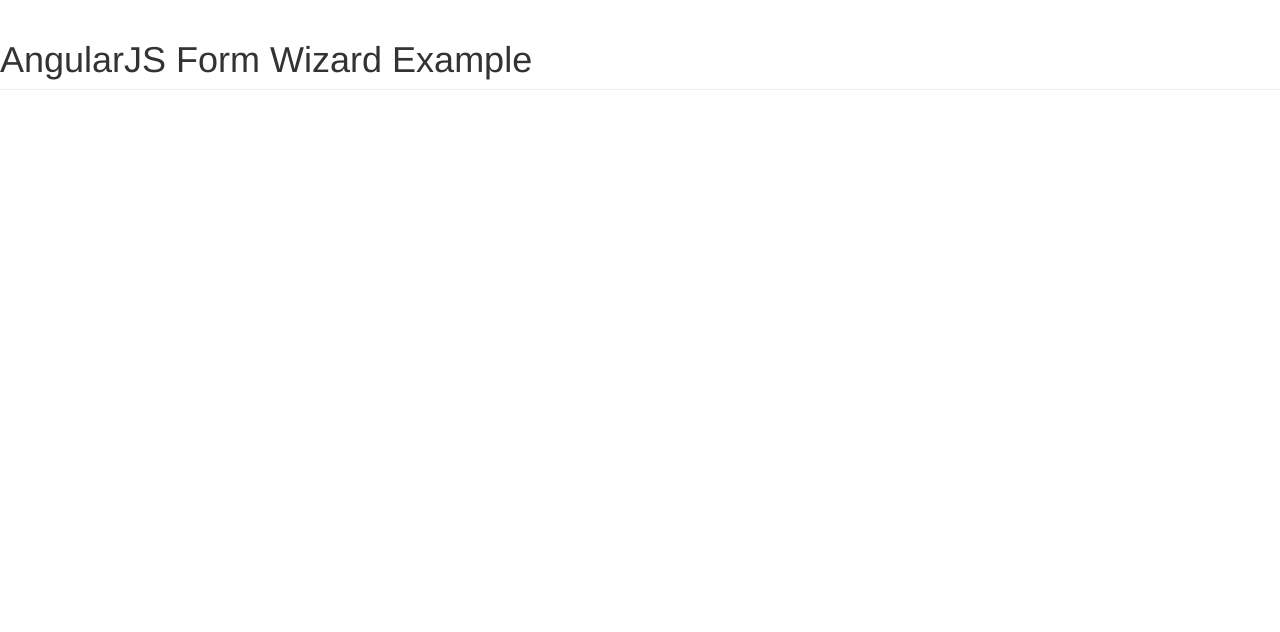
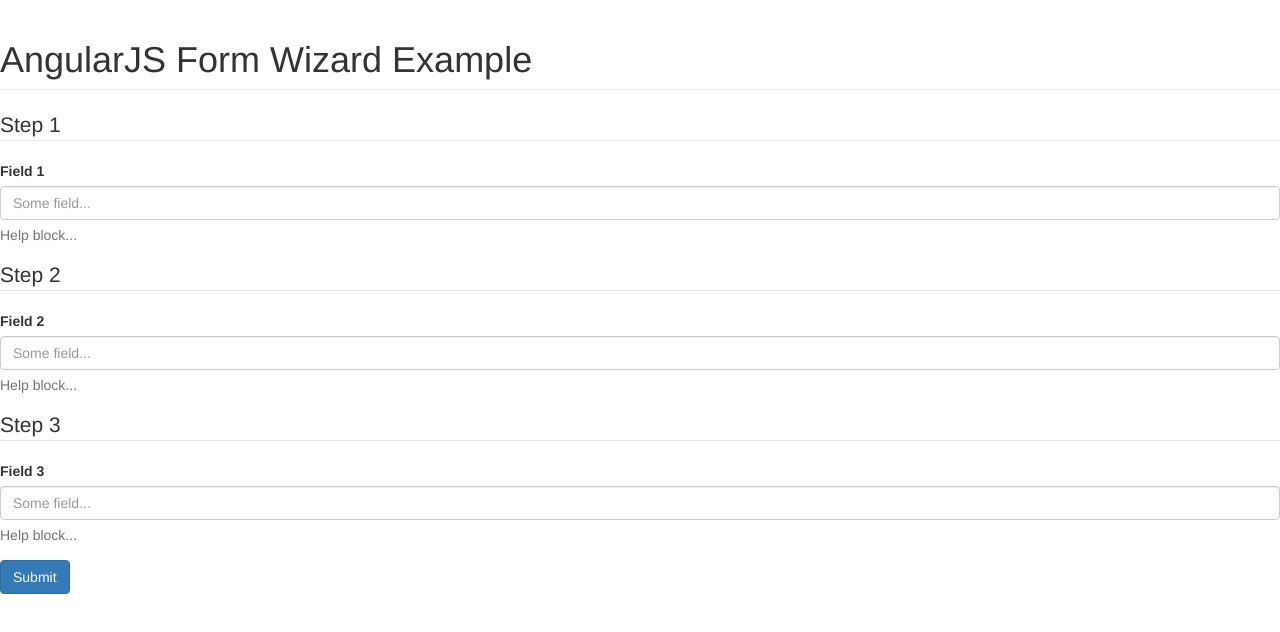
Before and after one commit to 74Labs/angular-form-wizard-directive, a plain HTML site: page example/index.html in a window 1280 px wide. Drawn offline with nearby package versions, Linux system fonts and the light colour scheme.

Commit message:
Update index.html

```diff
--- a/example/index.html
+++ b/example/index.html
@@ -7,7 +7,6 @@
     <link rel="icon" type="image/x-icon" href="/favicon.ico" />
     <link rel="shortcut icon" type="image/x-icon" href="/favicon.ico" />
     <link href="//cdnjs.cloudflare.com/ajax/libs/twitter-bootstrap/3.3.2/css/bootstrap.min.css" rel="stylesheet"/>
-    <link href="//cdnjs.cloudflare.com/ajax/libs/font-awesome/4.2.0/css/font-awesome.min.css" rel="stylesheet"/>
 </head>
 
 <body>
@@ -15,9 +14,44 @@
 
     <form-wizard>
 
+        <form name="someForm" novalidate>
+
+            <fieldset>
+                <legend>Step 1</legend>
+                    <div class="form-group" ng-class="{'has-error': someForm.field1.$invalid}">
+                        <label class="control-label">Field 1</label>
+                        <input type="text" name="field1" class="form-control" placeholder="Some field..."/>
+                        <p class="help-block">Help block...</p>
+                    </div>
+            </fieldset>
+
+            <fieldset>
+                <legend>Step 2</legend>
+                    <div class="form-group" ng-class="{'has-error': someForm.field2.$invalid}">
+                        <label class="control-label">Field 2</label>
+                        <input type="text" name="field2" class="form-control" placeholder="Some field..."/>
+                        <p class="help-block">Help block...</p>
+                    </div>
+            </fieldset>
+
+            <fieldset>
+                <legend>Step 3</legend>
+                    <div class="form-group" ng-class="{'has-error': someForm.field3.$invalid}">
+                        <label class="control-label">Field 3</label>
+                        <input type="text" name="field3" class="form-control" placeholder="Some field..."/>
+                        <p class="help-block">Help block...</p>
+                    </div>
+            </fieldset>
+
+            <div class="control-group">
+                <button type="submit" class="btn btn-primary" ng-disabled="someForm.$invalid">Submit</button>
+            </div>
+
+        </form>
+
     </form-wizard>
 
     <script type="text/javascript" src="//cdnjs.cloudflare.com/ajax/libs/angular.js/1.3.11/angular.min.js"></script>
-    <script type="text/javascript" src="form-wizard-directive.min.js"></script>
+    <script type="text/javascript" src="../dist/form-wizard-directive.min.js"></script>
 </body>
 </html>
```
